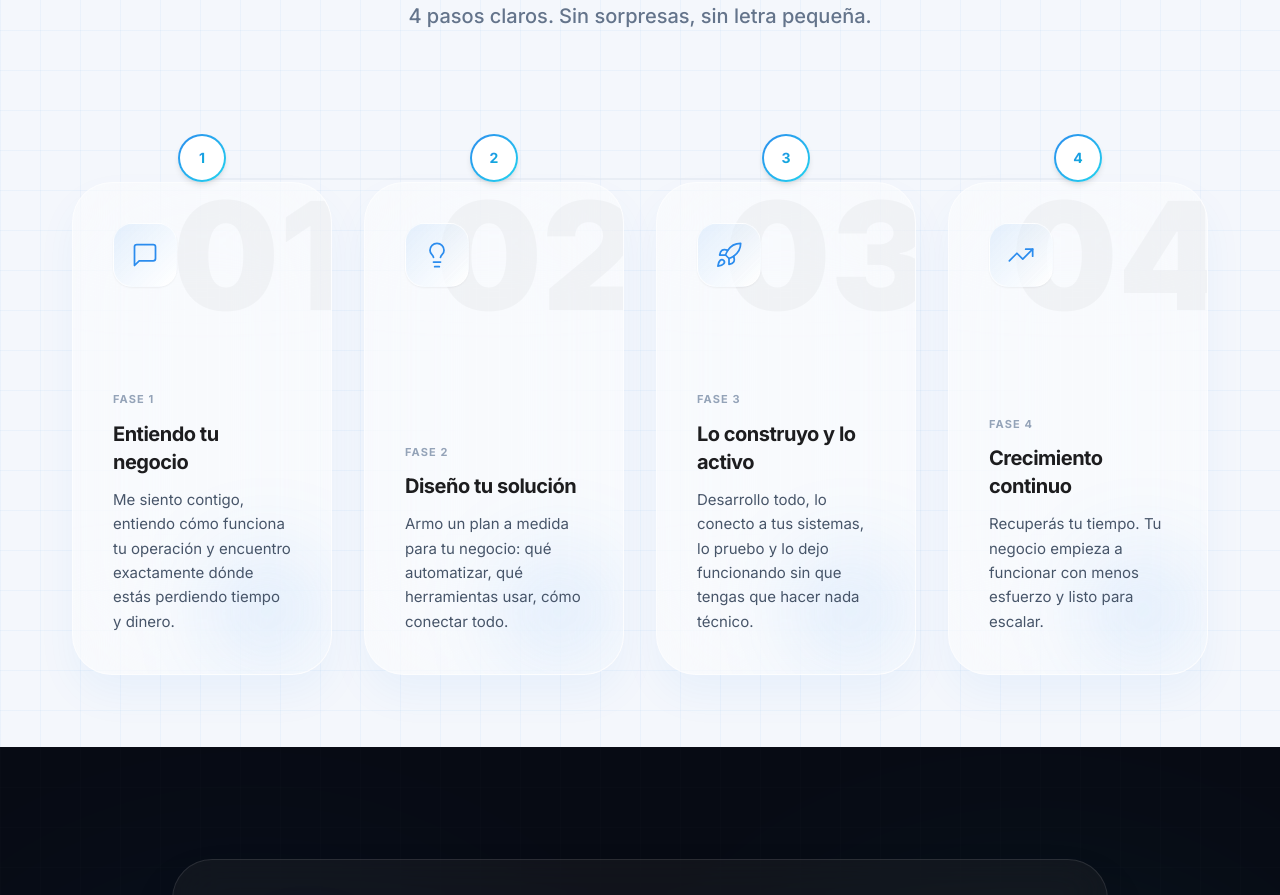
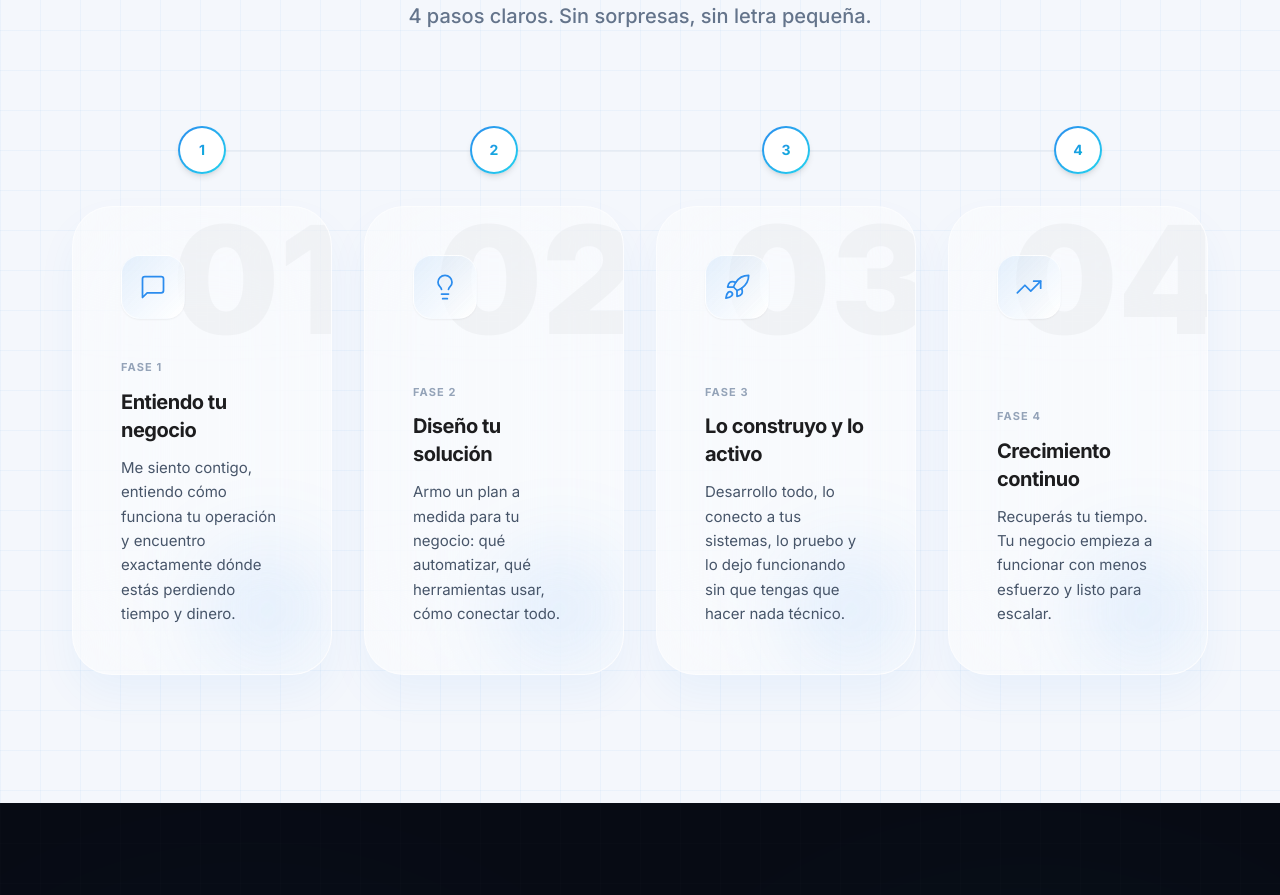
Before and after one commit to Jotica69/web-jonathan, a Next.js app: page / in a window 1280 px wide. Shown: the part 5340-6235 px from the top of the page. Built offline with nearby package versions, Linux system fonts and the light colour scheme.

Commit message:
Simplify roadmap layout: flex column cards with centered circles, remove absolute positioning, adjust connector line, larger card padding p-12

```diff
--- a/app/page.tsx
+++ b/app/page.tsx
@@ -432,22 +432,24 @@ export default function Home() {
                 <h2 className="text-4xl md:text-5xl lg:text-6xl font-semibold mb-6 text-slate-900 tracking-tighter">Así funciona el proceso</h2>
                 <p className="text-lg md:text-xl text-slate-500 font-medium max-w-2xl mx-auto">4 pasos claros. Sin sorpresas, sin letra pequeña.</p>
             </div>
-            <div className="grid grid-cols-1 md:grid-cols-2 lg:grid-cols-4 gap-6 md:gap-8 reveal-on-scroll relative items-stretch">
-                {/* Línea conectora animada (solo desktop) */}
-                <div className="hidden lg:block absolute top-[3.25rem] left-[12%] w-[76%] h-[2px] bg-slate-200/60 rounded-full overflow-hidden">
+
+            {/* Grid principal con alineación perfecta */}
+            <div className="grid grid-cols-1 md:grid-cols-2 lg:grid-cols-4 gap-6 md:gap-8 reveal-on-scroll relative">
+                {/* Línea conectora animada (solo desktop). top-6 (24px) pasa exactamente por el centro del círculo de 48px */}
+                <div className="hidden lg:block absolute top-6 left-[12.5%] w-[75%] h-[2px] bg-slate-200/60 rounded-full overflow-hidden">
                     <div className="w-full h-full bg-gradient-to-r from-transparent via-[#2b8cee] to-transparent opacity-60 animate-[shimmer_3s_infinite]"></div>
                 </div>
 
                 {/* Fase 1 */}
-                <div className="relative pt-10 md:pt-0 h-full group" style={{ transitionDelay: '0ms' }}>
-                    <div className="relative z-10 mx-auto lg:mx-0 lg:absolute lg:top-8 lg:left-1/2 lg:-translate-x-1/2 lg:-translate-y-1/2 w-fit mb-6 lg:mb-0">
-                        <div className="w-12 h-12 rounded-full bg-gradient-to-br from-[#2b8cee] to-cyan-400 p-[2px] shadow-md group-hover:shadow-[0_0_20px_rgba(43,140,238,0.3)] transition-shadow duration-500">
+                <div className="flex flex-col items-center h-full group" style={{ transitionDelay: '0ms' }}>
+                    {/* Número centrado, mismo tamaño en todos los breakpoints */}
+                    <div className="relative z-10 w-12 h-12 rounded-full bg-gradient-to-br from-[#2b8cee] to-cyan-400 p-[2px] shadow-md group-hover:shadow-[0_0_20px_rgba(43,140,238,0.3)] transition-shadow duration-500 mb-6 lg:mb-8">
                         <div className="w-full h-full rounded-full bg-white flex items-center justify-center">
                             <span className="text-sm font-bold bg-gradient-to-br from-[#2b8cee] to-cyan-500 bg-clip-text text-transparent">1</span>
                         </div>
                     </div>
-                    </div>
-                    <div className="relative h-full flex flex-col p-8 md:p-10 bg-white/40 backdrop-blur-3xl rounded-[2.5rem] border border-white/50 shadow-[0_20px_40px_rgba(0,113,227,0.05)] hover:bg-white/50 hover:shadow-[0_20px_40px_rgba(43,140,238,0.1)] hover:-translate-y-2 transition-all duration-500 group/card overflow-hidden lg:mt-14">
+                    {/* Card: altura completa, contenido distribuido verticalmente */}
+                    <div className="relative w-full flex-1 flex flex-col p-10 md:p-12 bg-white/40 backdrop-blur-3xl rounded-[2.5rem] border border-white/50 shadow-[0_20px_40px_rgba(0,113,227,0.05)] hover:bg-white/50 hover:shadow-[0_20px_40px_rgba(43,140,238,0.1)] hover:-translate-y-2 transition-all duration-500 group/card overflow-hidden">
                         <div className="absolute -top-10 -right-4 text-[150px] font-black text-black/[0.03] pointer-events-none group-hover/card:scale-110 transition-transform duration-700">01</div>
                         <div className="absolute bottom-0 right-0 w-32 h-32 bg-[#2b8cee]/10 rounded-full blur-[40px] group-hover/card:bg-[#2b8cee]/20 transition-all duration-700"></div>
 
@@ -455,7 +457,7 @@ export default function Home() {
                             <MessageSquare className="w-7 h-7 text-[#2b8cee]" strokeWidth={1.5} />
                         </div>
 
-                        <div className="mt-12 relative z-10">
+                        <div className="mt-10 relative z-10">
                             <div className="text-[11px] uppercase tracking-widest font-bold text-slate-400 mb-3">Fase 1</div>
                             <h4 className="font-bold text-[#1d1d1f] text-xl mb-3 tracking-tight">Entiendo tu negocio</h4>
                             <p className="text-slate-600 text-[15px] leading-relaxed">Me siento contigo, entiendo cómo funciona tu operación y encuentro exactamente dónde estás perdiendo tiempo y dinero.</p>
@@ -464,15 +466,13 @@ export default function Home() {
                 </div>
 
                 {/* Fase 2 */}
-                <div className="relative pt-10 md:pt-0 h-full group" style={{ transitionDelay: '150ms' }}>
-                    <div className="relative z-10 mx-auto lg:mx-0 lg:absolute lg:top-8 lg:left-1/2 lg:-translate-x-1/2 lg:-translate-y-1/2 w-fit mb-6 lg:mb-0">
-                        <div className="w-12 h-12 rounded-full bg-gradient-to-br from-[#2b8cee] to-cyan-400 p-[2px] shadow-md group-hover:shadow-[0_0_20px_rgba(43,140,238,0.3)] transition-shadow duration-500">
+                <div className="flex flex-col items-center h-full group" style={{ transitionDelay: '150ms' }}>
+                    <div className="relative z-10 w-12 h-12 rounded-full bg-gradient-to-br from-[#2b8cee] to-cyan-400 p-[2px] shadow-md group-hover:shadow-[0_0_20px_rgba(43,140,238,0.3)] transition-shadow duration-500 mb-6 lg:mb-8">
                         <div className="w-full h-full rounded-full bg-white flex items-center justify-center">
                             <span className="text-sm font-bold bg-gradient-to-br from-[#2b8cee] to-cyan-500 bg-clip-text text-transparent">2</span>
                         </div>
                     </div>
-                    </div>
-                    <div className="relative h-full flex flex-col p-8 md:p-10 bg-white/40 backdrop-blur-3xl rounded-[2.5rem] border border-white/50 shadow-[0_20px_40px_rgba(0,113,227,0.05)] hover:bg-white/50 hover:shadow-[0_20px_40px_rgba(43,140,238,0.1)] hover:-translate-y-2 transition-all duration-500 group/card overflow-hidden lg:mt-14">
+                    <div className="relative w-full flex-1 flex flex-col p-10 md:p-12 bg-white/40 backdrop-blur-3xl rounded-[2.5rem] border border-white/50 shadow-[0_20px_40px_rgba(0,113,227,0.05)] hover:bg-white/50 hover:shadow-[0_20px_40px_rgba(43,140,238,0.1)] hover:-translate-y-2 transition-all duration-500 group/card overflow-hidden">
                         <div className="absolute -top-10 -right-4 text-[150px] font-black text-black/[0.03] pointer-events-none group-hover/card:scale-110 transition-transform duration-700">02</div>
                         <div className="absolute bottom-0 right-0 w-32 h-32 bg-[#2b8cee]/10 rounded-full blur-[40px] group-hover/card:bg-[#2b8cee]/20 transition-all duration-700"></div>
 
@@ -480,7 +480,7 @@ export default function Home() {
                             <Lightbulb className="w-7 h-7 text-[#2b8cee]" strokeWidth={1.5} />
                         </div>
 
-                        <div className="mt-12 relative z-10">
+                        <div className="mt-10 relative z-10">
                             <div className="text-[11px] uppercase tracking-widest font-bold text-slate-400 mb-3">Fase 2</div>
                             <h4 className="font-bold text-[#1d1d1f] text-xl mb-3 tracking-tight">Diseño tu solución</h4>
                             <p className="text-slate-600 text-[15px] leading-relaxed">Armo un plan a medida para tu negocio: qué automatizar, qué herramientas usar, cómo conectar todo.</p>
@@ -489,15 +489,13 @@ export default function Home() {
                 </div>
 
                 {/* Fase 3 */}
-                <div className="relative pt-10 md:pt-0 h-full group" style={{ transitionDelay: '300ms' }}>
-                    <div className="relative z-10 mx-auto lg:mx-0 lg:absolute lg:top-8 lg:left-1/2 lg:-translate-x-1/2 lg:-translate-y-1/2 w-fit mb-6 lg:mb-0">
-                        <div className="w-12 h-12 rounded-full bg-gradient-to-br from-[#2b8cee] to-cyan-400 p-[2px] shadow-md group-hover:shadow-[0_0_20px_rgba(43,140,238,0.3)] transition-shadow duration-500">
+                <div className="flex flex-col items-center h-full group" style={{ transitionDelay: '300ms' }}>
+                    <div className="relative z-10 w-12 h-12 rounded-full bg-gradient-to-br from-[#2b8cee] to-cyan-400 p-[2px] shadow-md group-hover:shadow-[0_0_20px_rgba(43,140,238,0.3)] transition-shadow duration-500 mb-6 lg:mb-8">
                         <div className="w-full h-full rounded-full bg-white flex items-center justify-center">
                             <span className="text-sm font-bold bg-gradient-to-br from-[#2b8cee] to-cyan-500 bg-clip-text text-transparent">3</span>
                         </div>
                     </div>
-                    </div>
-                    <div className="relative h-full flex flex-col p-8 md:p-10 bg-white/40 backdrop-blur-3xl rounded-[2.5rem] border border-white/50 shadow-[0_20px_40px_rgba(0,113,227,0.05)] hover:bg-white/50 hover:shadow-[0_20px_40px_rgba(43,140,238,0.1)] hover:-translate-y-2 transition-all duration-500 group/card overflow-hidden lg:mt-14">
+                    <div className="relative w-full flex-1 flex flex-col p-10 md:p-12 bg-white/40 backdrop-blur-3xl rounded-[2.5rem] border border-white/50 shadow-[0_20px_40px_rgba(0,113,227,0.05)] hover:bg-white/50 hover:shadow-[0_20px_40px_rgba(43,140,238,0.1)] hover:-translate-y-2 transition-all duration-500 group/card overflow-hidden">
                         <div className="absolute -top-10 -right-4 text-[150px] font-black text-black/[0.03] pointer-events-none group-hover/card:scale-110 transition-transform duration-700">03</div>
                         <div className="absolute bottom-0 right-0 w-32 h-32 bg-[#2b8cee]/10 rounded-full blur-[40px] group-hover/card:bg-[#2b8cee]/20 transition-all duration-700"></div>
 
@@ -505,7 +503,7 @@ export default function Home() {
                             <Rocket className="w-7 h-7 text-[#2b8cee]" strokeWidth={1.5} />
                         </div>
 
-                        <div className="mt-12 relative z-10">
+                        <div className="mt-10 relative z-10">
                             <div className="text-[11px] uppercase tracking-widest font-bold text-slate-400 mb-3">Fase 3</div>
                             <h4 className="font-bold text-[#1d1d1f] text-xl mb-3 tracking-tight">Lo construyo y lo activo</h4>
                             <p className="text-slate-600 text-[15px] leading-relaxed">Desarrollo todo, lo conecto a tus sistemas, lo pruebo y lo dejo funcionando sin que tengas que hacer nada técnico.</p>
@@ -514,15 +512,13 @@ export default function Home() {
                 </div>
 
                 {/* Fase 4 */}
-                <div className="relative pt-10 md:pt-0 h-full group" style={{ transitionDelay: '450ms' }}>
-                    <div className="relative z-10 mx-auto lg:mx-0 lg:absolute lg:top-8 lg:left-1/2 lg:-translate-x-1/2 lg:-translate-y-1/2 w-fit mb-6 lg:mb-0">
-                        <div className="w-12 h-12 rounded-full bg-gradient-to-br from-[#2b8cee] to-cyan-400 p-[2px] shadow-md group-hover:shadow-[0_0_20px_rgba(43,140,238,0.3)] transition-shadow duration-500">
+                <div className="flex flex-col items-center h-full group" style={{ transitionDelay: '450ms' }}>
+                    <div className="relative z-10 w-12 h-12 rounded-full bg-gradient-to-br from-[#2b8cee] to-cyan-400 p-[2px] shadow-md group-hover:shadow-[0_0_20px_rgba(43,140,238,0.3)] transition-shadow duration-500 mb-6 lg:mb-8">
                         <div className="w-full h-full rounded-full bg-white flex items-center justify-center">
                             <span className="text-sm font-bold bg-gradient-to-br from-[#2b8cee] to-cyan-500 bg-clip-text text-transparent">4</span>
                         </div>
                     </div>
-                    </div>
-                    <div className="relative h-full flex flex-col p-8 md:p-10 bg-white/40 backdrop-blur-3xl rounded-[2.5rem] border border-white/50 shadow-[0_20px_40px_rgba(0,113,227,0.05)] hover:bg-white/50 hover:shadow-[0_20px_40px_rgba(43,140,238,0.1)] hover:-translate-y-2 transition-all duration-500 group/card overflow-hidden lg:mt-14">
+                    <div className="relative w-full flex-1 flex flex-col p-10 md:p-12 bg-white/40 backdrop-blur-3xl rounded-[2.5rem] border border-white/50 shadow-[0_20px_40px_rgba(0,113,227,0.05)] hover:bg-white/50 hover:shadow-[0_20px_40px_rgba(43,140,238,0.1)] hover:-translate-y-2 transition-all duration-500 group/card overflow-hidden">
                         <div className="absolute -top-10 -right-4 text-[150px] font-black text-black/[0.03] pointer-events-none group-hover/card:scale-110 transition-transform duration-700">04</div>
                         <div className="absolute bottom-0 right-0 w-32 h-32 bg-[#2b8cee]/10 rounded-full blur-[40px] group-hover/card:bg-[#2b8cee]/20 transition-all duration-700"></div>
 
@@ -530,7 +526,7 @@ export default function Home() {
                             <TrendingUp className="w-7 h-7 text-[#2b8cee]" strokeWidth={1.5} />
                         </div>
 
-                        <div className="mt-12 relative z-10">
+                        <div className="mt-10 relative z-10">
                             <div className="text-[11px] uppercase tracking-widest font-bold text-slate-400 mb-3">Fase 4</div>
                             <h4 className="font-bold text-[#1d1d1f] text-xl mb-3 tracking-tight">Crecimiento continuo</h4>
                             <p className="text-slate-600 text-[15px] leading-relaxed">Recuperás tu tiempo. Tu negocio empieza a funcionar con menos esfuerzo y listo para escalar.</p>
```
Lines whose indentation alone changed are shown as unchanged.
